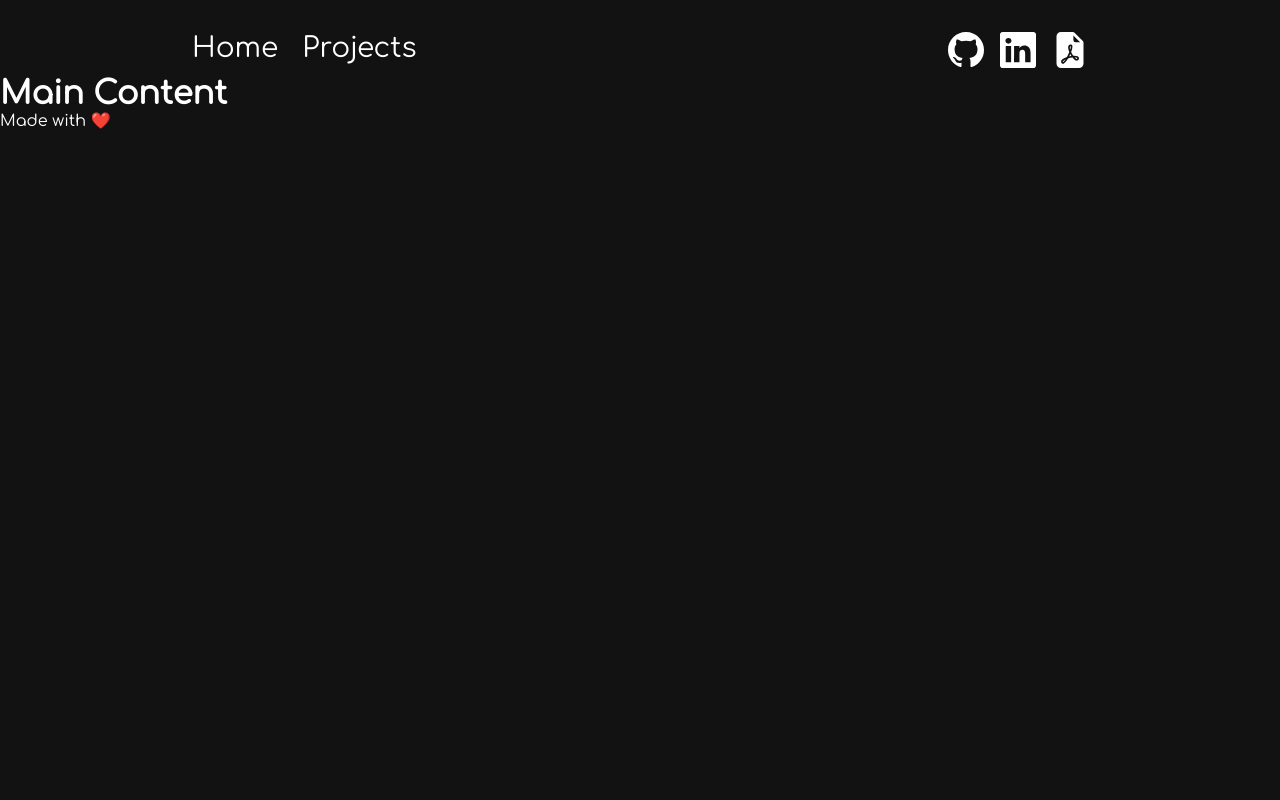
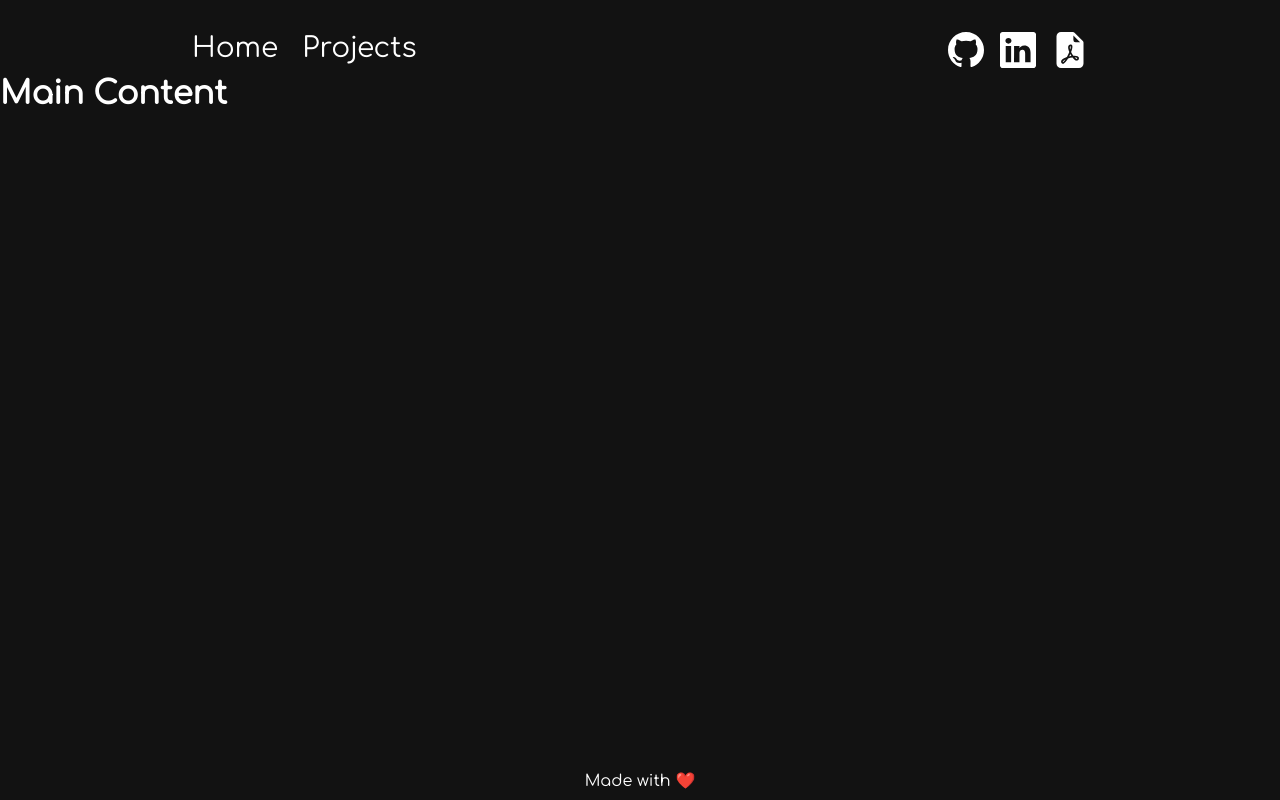
Before and after one commit to Steven-Jarmell/Steven-Jarmell.github.io, a React (Vite) app: page / in a window 1280 px wide. Built offline with nearby package versions, Linux system fonts and the light colour scheme.

Commit message:
Style entire page

```diff
--- a/src/Components/Footer/Footer.tsx
+++ b/src/Components/Footer/Footer.tsx
@@ -1,6 +1,10 @@
+import '../../Styles/Footer.css'
+
 const Footer = () => {
     return (
-        <p>Made with ❤️</p>
+        <div className="footer__container">
+            <p>Made with ❤️</p>
+        </div>
     )
 }
 
--- a/src/Components/MainContent.tsx
+++ b/src/Components/MainContent.tsx
@@ -1,6 +1,10 @@
+import '../Styles/MainContent.css';
+
 const MainContent = () => {
     return (
-        <h1>Main Content</h1>
+        <div className="MainContent__container">
+            <h1>Main Content</h1>
+        </div>
     )
 }
 
--- /dev/null
+++ b/src/Styles/Footer.css
@@ -0,0 +1,4 @@
+.footer__container {
+    padding-bottom: 10px;
+    text-align: center;
+}
--- a/src/Styles/Header.css
+++ b/src/Styles/Header.css
@@ -1,5 +1,5 @@
 .header__container {
-    max-width: 70vw;
+    width: 70%;
     display: flex;
     justify-content: space-between;
     margin-left: auto;
--- a/src/Styles/Layout.css
+++ b/src/Styles/Layout.css
@@ -1,3 +1,7 @@
 .layout__container {
-
+    height: 100%;
+    width: 100%;
+    display: flex;
+    flex-direction: column;
+    justify-content: space-between;
 }
--- /dev/null
+++ b/src/Styles/MainContent.css
@@ -0,0 +1,4 @@
+.MainContent__container {
+    height: 100%;
+    width: 100%;
+}
```
